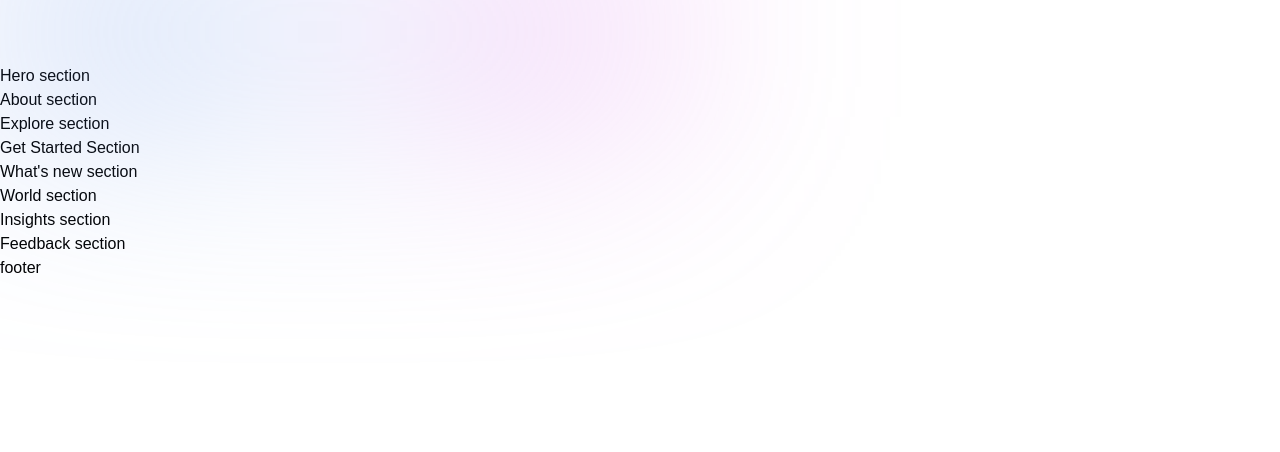
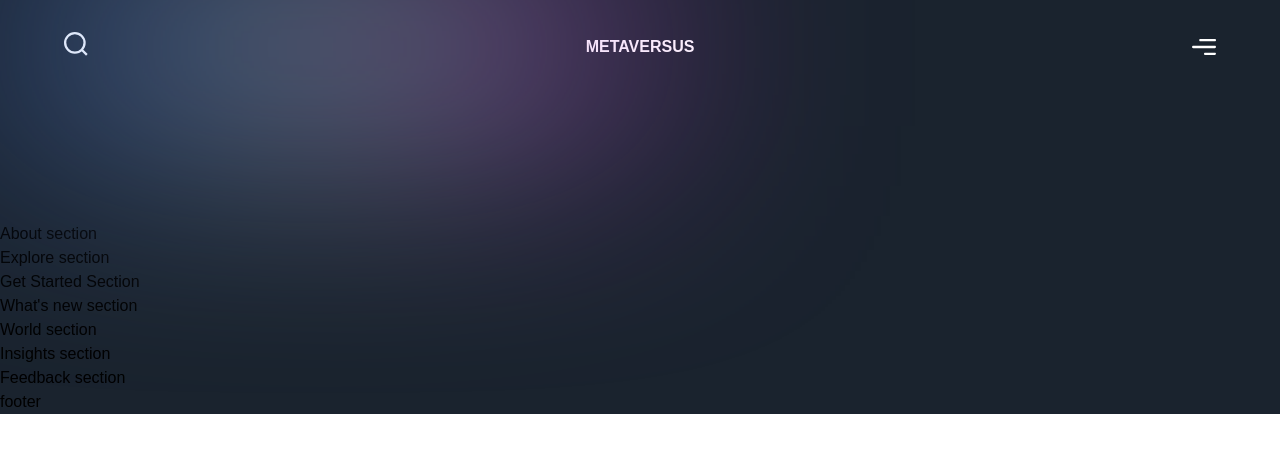
Before and after one commit to jajSF/metaverse, a Next.js app: page / in a window 1280 px wide. Shown: the top 452 px of the page. Built offline with nearby package versions, Linux system fonts and the light colour scheme; a web font is replaced by a local one.

Commit message:
Navbar + Hero update

```diff
--- a/app/page.js
+++ b/app/page.js
@@ -2,7 +2,7 @@ import { Footer, Navbar } from '../components';
 import { About, Explore, Feedback, GetStarted, Hero, Insights, WhatsNew, World } from '../sections';
 
 const Page = () => (
-  <div>
+  <div className='bg-primary-black overflow-hidden'>
     <Navbar />
     <Hero />
     <About />
--- a/components/Navbar.jsx
+++ b/components/Navbar.jsx
@@ -12,6 +12,21 @@ const Navbar = () => (
     className={`${styles.xPaddings} py-8 relative`}
   >
     <div className="absolute w-[50%] inset-0 gradient-01" />
+    <div className={`${styles.innerWidth} mx-auto flex justify-between gap-8`}>
+      <img
+        src="/search.svg"
+        alt="search"
+        className="w-]24px] h-[24px] object-contain"
+      />
+      <h2 className="font-extrabold text-24px leading-[30px] text-white">
+        METAVERSUS
+      </h2>
+      <img
+        src="/menu.svg"
+        alt="menu"
+        className="w-[24px] h-[24] object-contain"
+      />
+    </div>
   </motion.nav>
 );
 
--- a/sections/Hero.jsx
+++ b/sections/Hero.jsx
@@ -1,8 +1,19 @@
-'use client';
+"use client";
+import { motion } from "framer-motion";
+import styles from "../styles";
+import { slideIn, staggerContainer, textVariant } from "../utils/motion";
 
 const Hero = () => (
-  <section>
-    Hero section
+  <section className={`${styles.yPaddings} sm:pl:16 pl-6`}>
+    <motion.div
+      variants={staggerContainer}
+      initial="hidden"
+      whileInView="show"
+      viewport={{ once: false, amount: 0.25 }}
+      className={`${styles.innerWidth} mx-auto flex flex-col`}
+    >
+      <div className="flex justify-center"></div>
+    </motion.div>
   </section>
 );
 
--- a/styles/globals.css
+++ b/styles/globals.css
@@ -20,6 +20,7 @@
     hsl(215deg 77% 81%) 61%,
     hsl(221deg 73% 70%) 74%,
     hsl(220deg 76% 51%) 100%
+
   );
   filter: blur(125px);
 }
```
Also changed, not shown: public/noise.svg (added).
